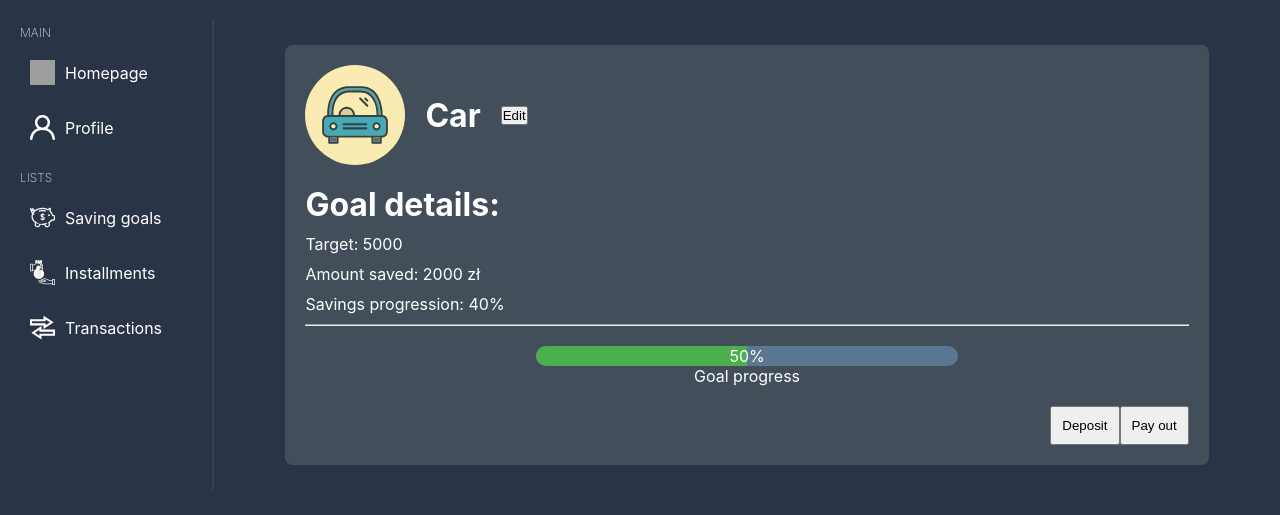
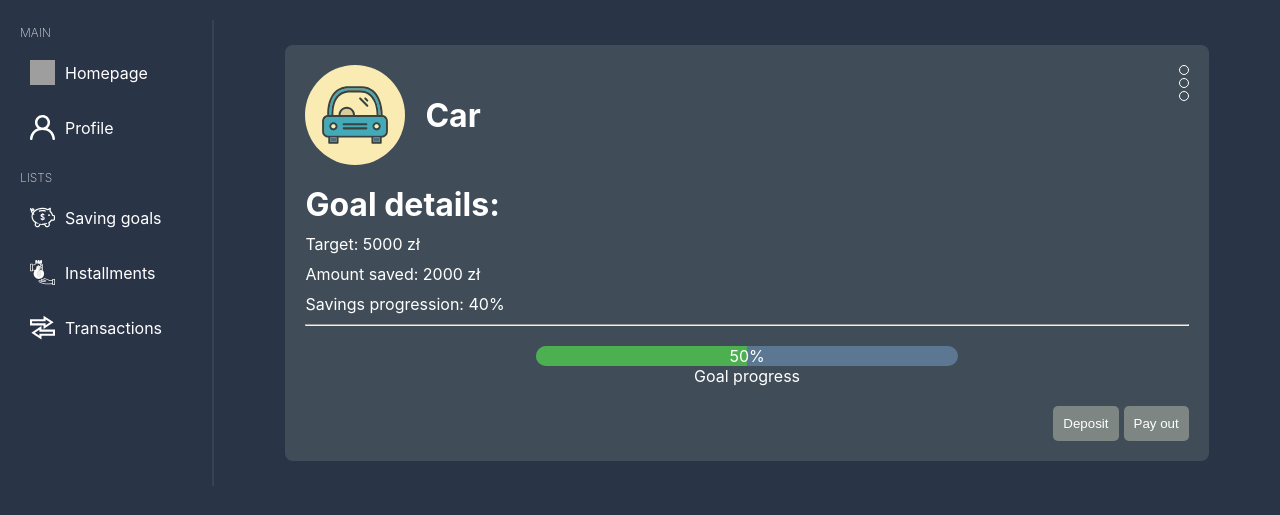
Before and after one commit to Filip-Politowski/WealthVoyage, a React (Create React App) app in the folder WealthVoyage-frontend-02/wealth-voyage/: page /savingGoal/1 in a window 1280 px wide. Shown: the part 324-839 px from the top of the page. Built offline with nearby package versions, Linux system fonts and the light colour scheme; grey boxes are pictures that could not be loaded.

Commit message:
Further improvements to the appearance of the single goal view

```diff
--- a/WealthVoyage-frontend-02/wealth-voyage/src/components/singleViewGoal/SingleViewGoal.tsx
+++ b/WealthVoyage-frontend-02/wealth-voyage/src/components/singleViewGoal/SingleViewGoal.tsx
@@ -1,7 +1,7 @@
-import React from 'react'
-import ProgressBar from '../utils/progressBar/ProgressBar';
-import  "./singleViewGoal.scss"
-
+import React, { useState } from "react";
+import ProgressBar from "../utils/progressBar/ProgressBar";
+import "./singleViewGoal.scss";
+import ThreeDots from "../utils/threeDots/ThreeDots";
 
 type Props = {
   id: number;
@@ -9,30 +9,42 @@ type Props = {
   savingGoalAmount: number;
   amountSaved: number;
   savingsProgression: number;
-
 };
 
+const SingleViewGoal = (props: Props) => {
+  const [isOpen, setIsOpen] = useState(false);
 
-const SingleViewGoal = (props: Props) => {
   return (
     <div className="singleViewGoal">
       <div className="view">
+        {isOpen && (
+          <div className="settingsWindow">
+            <p>Change name of goal</p>
+            <p>Change Target</p>
+            <p>Change image</p>
+            <p>Delete goal</p>
+          </div>
+        )}
         <div className="info">
           <div className="topInfo">
-            <img src="/car.svg" alt="" />
-            <h1>{props.savingGoalName}</h1>
-            <button>Edit</button>
+            <div className="imgTitle">
+              <img src="/car.svg" alt="" />
+              <h1>{props.savingGoalName}</h1>
+            </div>
+            <div className="settingsDots">
+              <ThreeDots isOpen={isOpen} setIsOpen={setIsOpen} />
+            </div>
           </div>
           <div className="details">
             <h1>Goal details:</h1>
 
-            <p>Target: {props.savingGoalAmount}</p>
+            <p>Target: {props.savingGoalAmount} zł</p>
             <p>Amount saved: {props.amountSaved} zł</p>
             <p>Savings progression: {props.savingsProgression}%</p>
           </div>
         </div>
         <hr />
-        <div className='progressContainer'>
+        <div className="progressContainer">
           <div className="progressDetails">
             <ProgressBar percentage={50} color="rgb(91, 119, 145)" />
             <span>Goal progress</span>
@@ -46,6 +58,6 @@ const SingleViewGoal = (props: Props) => {
       </div>
     </div>
   );
-}
+};
 
-export default SingleViewGoal
+export default SingleViewGoal;
--- a/WealthVoyage-frontend-02/wealth-voyage/src/components/singleViewGoal/singleViewGoal.scss
+++ b/WealthVoyage-frontend-02/wealth-voyage/src/components/singleViewGoal/singleViewGoal.scss
@@ -55,18 +55,57 @@
   max-width: 90%;
   margin: 20px auto;
   padding: 20px;
-  background-color: rgb(66, 79, 90);
+  background-color: rgba(66, 79, 90, 0.929);
   border-radius: 8px;
+
   .view {
+    position: relative;
+    .settingsWindow {
+      display: flex;
+      flex-direction: column;
+      position: absolute;
+      top: 40px;
+      right: 0;
+      border: 1px solid #ccc;
+      padding: 10px;
+      background: #fff;
+      color: black;
+      box-shadow: 0 2px 4px rgba(0, 0, 0, 0.1);
+      border-radius: 4px;
+      max-width: 200px;
+
+
+    }
+
+    .settingsWindow p {
+      margin: 0;
+      padding: 8px;
+      cursor: pointer;
+      transition: background-color 0.3s ease;
+    }
+
+    .settingsWindow p:hover {
+      background-color: #f5f5f5;
+    }
     .info {
       .topInfo {
         display: flex;
         align-items: center;
         gap: 20px;
         margin-bottom: 20px;
-        img {
-          width: 100px;
-          height: 100px;
+        .imgTitle {
+          display: flex;
+          align-items: center;
+
+          gap: 20px;
+          img {
+            width: 100px;
+            height: 100px;
+          }
+        }
+        .settingsDots {
+          margin-left: auto;
+          margin-bottom: auto;
         }
       }
 
@@ -89,13 +128,29 @@
       justify-content: center;
       align-items: center;
       width: 50%;
+      min-width: 200px;
     }
   }
   .buttonsSection {
     display: flex;
     justify-content: flex-end;
+    gap: 5px;
+
     button {
+      background-color: rgba(143, 151, 143, 0.777);
+      color: white;
+      border: none;
       padding: 10px;
+      border-radius: 5px;
+      cursor: pointer;
+    }
+    button:hover {
+      color: black;
+      transition: 0.6s;
+      transform: translateY(1px);
+    }
+    button:active {
+      transform: translateY(2px);
     }
   }
 }
--- /dev/null
+++ b/WealthVoyage-frontend-02/wealth-voyage/src/components/utils/threeDots/ThreeDots.tsx
@@ -0,0 +1,19 @@
+import React, { useState } from "react";
+import "./threeDots.scss";
+
+type Props = {
+  isOpen: boolean;
+  setIsOpen: React.Dispatch<React.SetStateAction<boolean>>;
+};
+
+const ThreeDots = (props: Props) => {
+  return (
+    <div onClick={() => props.setIsOpen(!props.isOpen)} className="dots">
+      <div className="dot1"></div>
+      <div className="dot2"></div>
+      <div className="dot3"></div>
+    </div>
+  );
+};
+
+export default ThreeDots;
--- /dev/null
+++ b/WealthVoyage-frontend-02/wealth-voyage/src/components/utils/threeDots/threeDots.scss
@@ -0,0 +1,25 @@
+.dots {
+  display: flex;
+  flex-direction: column;
+  gap: 3px;
+
+  transition: 0.5s;
+
+  .dot1,
+  .dot2,
+  .dot3 {
+    height: 10px;
+    width: 10px;
+    border: solid 1px;
+    border-radius: 50%;
+    transition: 0.4s;
+  }
+  &:hover {
+    transform: rotate(90deg);
+    .dot1,
+    .dot2,
+    .dot3 {
+      background-color: white; /* Change this to your desired hover background color */
+    }
+  }
+}
```
